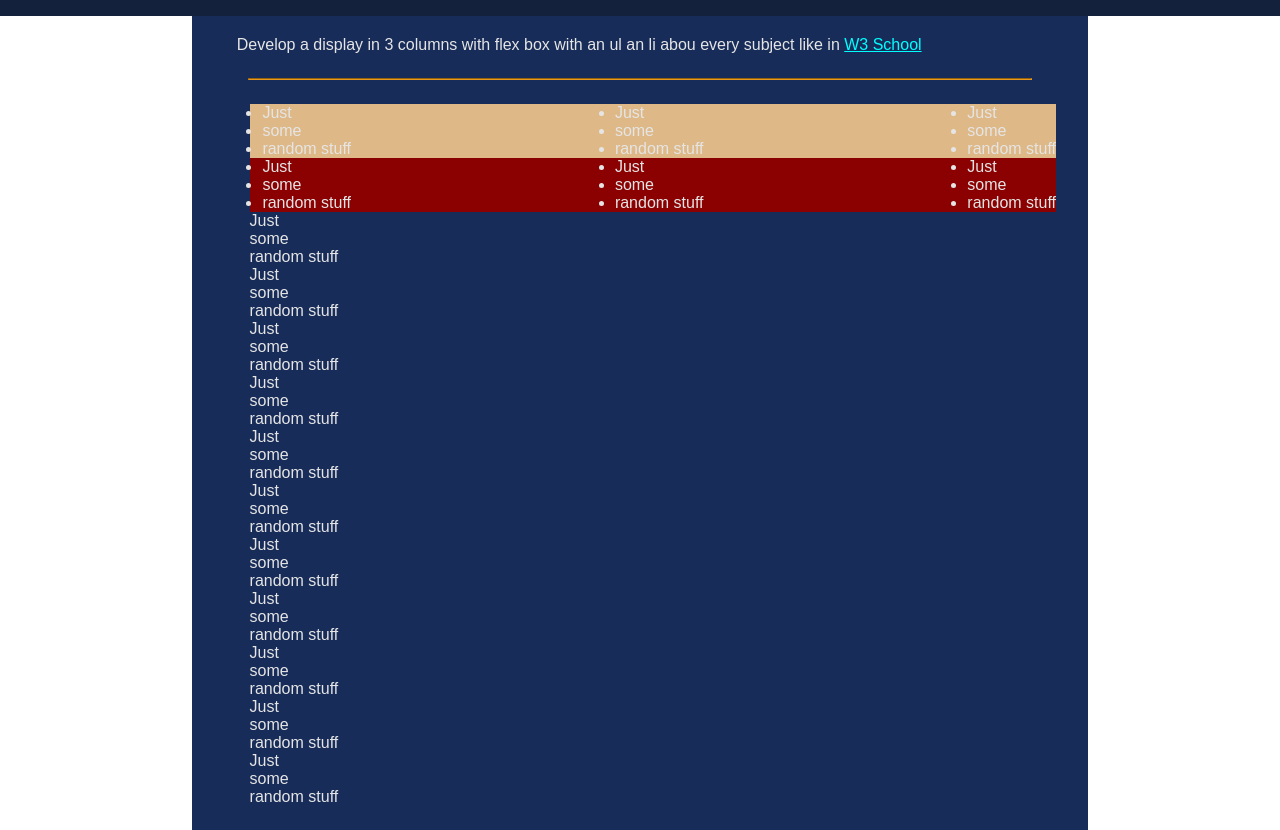
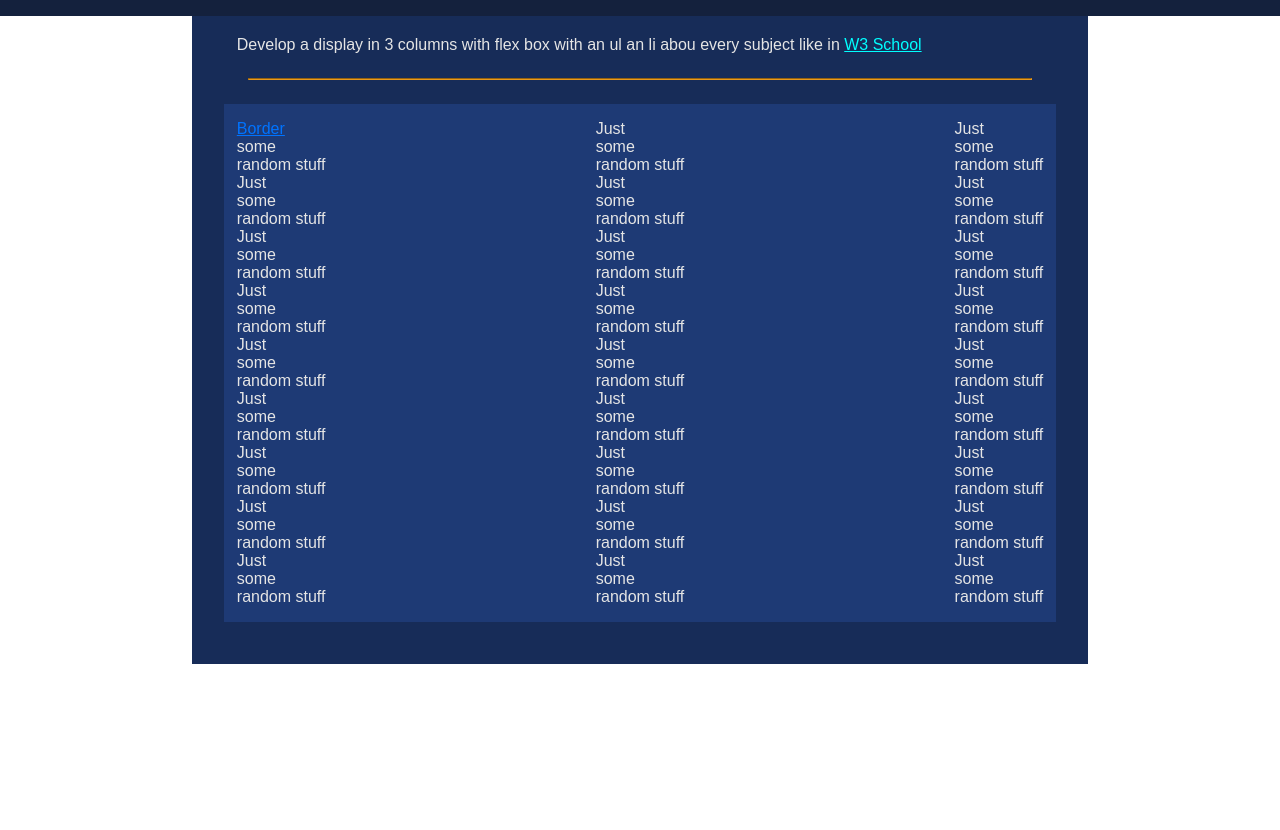
Before and after one commit to GabrielEduardoBrambilla/Learning-Reports, a plain HTML site: page css_pages/css_main.html in a window 1280 px wide. Shown: the part 92-922 px from the top of the page. After the commit the page ends 800 px from the top, so only its background shows below. Drawn offline with Linux system fonts and the light colour scheme.

Commit message:
Minor fixes
Put the flex box part in a stable version
Fixed href links to open in a new tab

```diff
--- a/css/style.css
+++ b/css/style.css
@@ -7,14 +7,14 @@
   text-decoration: none;
 }
 
-a:link{
+.external_link:link{
   color: aqua;
   text-decoration: underline;
 }
-a:hover{
+.external_link:hover{
   color: rgb(243, 45, 27);
 }
-a:visited{
+.external_link:visited{
   color: rgb(0, 115, 255);
 }
 
@@ -46,6 +46,7 @@ p::first-letter{
   margin-left: 1vw;
 }
 
+
 .title{
   color: #fca311;
   padding: 1vh 1vw;
@@ -57,37 +58,23 @@ p::first-letter{
 }
 
 .content-list-T{
-  background-color: burlywood;
+  background-color: #1e3a75;
   padding-left: 1vw;
+  padding-right: 1vw;
   display: flex;
   flex-direction: row;
   justify-content: space-between;
   list-style: none;
 
-  flex: 1 1 30%; /*grow | shrink | basis */
-
-  flex-wrap: wrap;
-  list-style: none;
-  margin-left: 2vw;
-
-}
-
-.content-list-T2{
-  background-color: darkred;
-  padding-left: 1vw;
-  display: flex;
-  flex-direction: row;
-  justify-content: space-between;
-  list-style: none;
+  padding-top: 2vh;
+  padding-bottom: 2vh;
 
   flex: 1 1 30%; /*grow | shrink | basis */
 
   flex-wrap: wrap;
   list-style: none;
-  margin-left: 2vw;
 
 }
-
 
 .content-list{
   display: flex;
--- a/css_pages/css_main.html
+++ b/css_pages/css_main.html
@@ -4,8 +4,9 @@
     <meta charset="UTF-8" />
     <meta http-equiv="X-UA-Compatible" content="IE=edge" />
     <meta name="viewport" content="width=device-width, initial-scale=1.0" />
+
+    <link rel="stylesheet" href="../css/navStyle.css" />
     <link rel="stylesheet" href="../css/style.css" />
-    <link rel="stylesheet" href="../css/navStyle.css" />
     <title>CSS reports</title>
   </head>
   <body>
@@ -16,14 +17,16 @@
       <nav>
         <ul class="nav__links">
           <li><a href="*">HTML</a></li>
-          <li><a href="#nav">CSS</a></li>
+          <li><a href="#nav" style="color: #fca311">CSS</a></li>
           <li><a href="*">JavaScript</a></li>
         </ul>
       </nav>
       <div>
         <a
           class="userprofile git_logo"
-          href="https://github.com/GabrielEduardoBrambilla"
+          href="https://github.com/GabrielEduardoBrambilla/Learning-Reports"
+          target="_blank"
+          rel="noopener noreferrer"
         >
           <img src="../imgs/white_git.png" alt=""
         /></a>
@@ -36,53 +39,46 @@
         <p class="">
           Develop a display in 3 columns with flex box with an ul an li abou
           every subject like in
-          <a href="https://www.w3schools.com/css/default.asp">W3 School</a>
+          <a
+            class="external_link"
+            href="https://www.w3schools.com/css/default.asp"
+            >W3 School</a
+          >
         </p>
       </section>
       <hr />
       <section>
         <div class="content-list-T">
-          <ul>
-            <li>Just</li>
+          <ul style="list-style: none">
+            <li><a class="external_link" href="">Border</a></li>
             <li>some</li>
             <li>random stuff</li>
-          </ul>
-          <ul>
-            <li>Just</li>
-            <li>some</li>
-            <li>random stuff</li>
-          </ul>
-          <ul>
-            <li>Just</li>
-            <li>some</li>
-            <li>random stuff</li>
-          </ul>
-        </div>
-        <div class="content-list-T2">
-          <ul>
-            <li>Just</li>
-            <li>some</li>
-            <li>random stuff</li>
-          </ul>
-          <ul>
-            <li>Just</li>
-            <li>some</li>
-            <li>random stuff</li>
-          </ul>
-          <ul>
-            <li>Just</li>
-            <li>some</li>
-            <li>random stuff</li>
-          </ul>
-        </div>
-
-        <ul class="content-list">
             <li>Just</li>
             <li>some</li>
             <li>random stuff</li>
             <li>Just</li>
             <li>some</li>
             <li>random stuff</li>
+            <li>Just</li>
+            <li>some</li>
+            <li>random stuff</li>
+            <li>Just</li>
+            <li>some</li>
+            <li>random stuff</li>
+            <li>Just</li>
+            <li>some</li>
+            <li>random stuff</li>
+            <li>Just</li>
+            <li>some</li>
+            <li>random stuff</li>
+            <li>Just</li>
+            <li>some</li>
+            <li>random stuff</li>
+            <li>Just</li>
+            <li>some</li>
+            <li>random stuff</li>
+          </ul>
+          <ul style="list-style: none">
             <li>Just</li>
             <li>some</li>
             <li>random stuff</li>
@@ -111,6 +107,37 @@
             <li>some</li>
             <li>random stuff</li>
           </ul>
+          <ul style="list-style: none">
+            <li>Just</li>
+            <li>some</li>
+            <li>random stuff</li>
+            <li>Just</li>
+            <li>some</li>
+            <li>random stuff</li>
+            <li>Just</li>
+            <li>some</li>
+            <li>random stuff</li>
+            <li>Just</li>
+            <li>some</li>
+            <li>random stuff</li>
+            <li>Just</li>
+            <li>some</li>
+            <li>random stuff</li>
+            <li>Just</li>
+            <li>some</li>
+            <li>random stuff</li>
+            <li>Just</li>
+            <li>some</li>
+            <li>random stuff</li>
+            <li>Just</li>
+            <li>some</li>
+            <li>random stuff</li>
+            <li>Just</li>
+            <li>some</li>
+            <li>random stuff</li>
+          </ul>
+        </div>
+        <br />
       </section>
     </main>
   </body>
```
Also changed, not shown: index.html (+3 -1 lines). Lines whose indentation alone changed are shown as unchanged.
